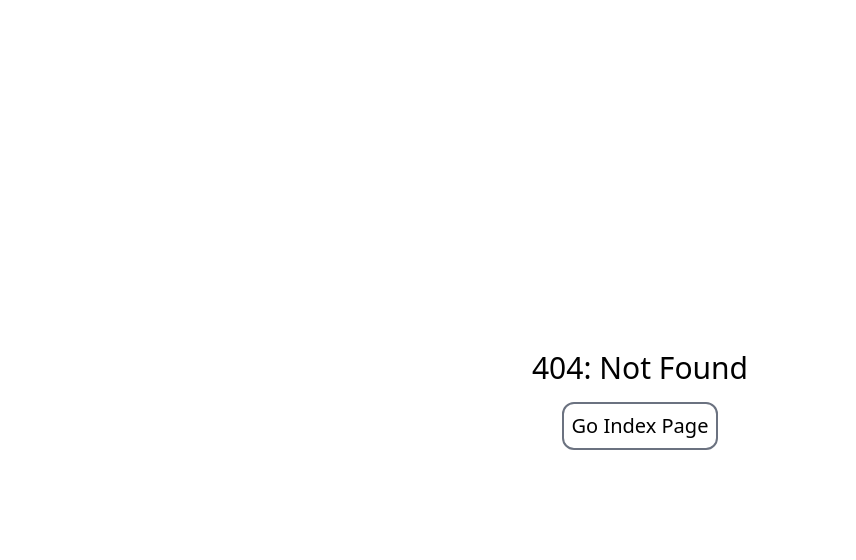
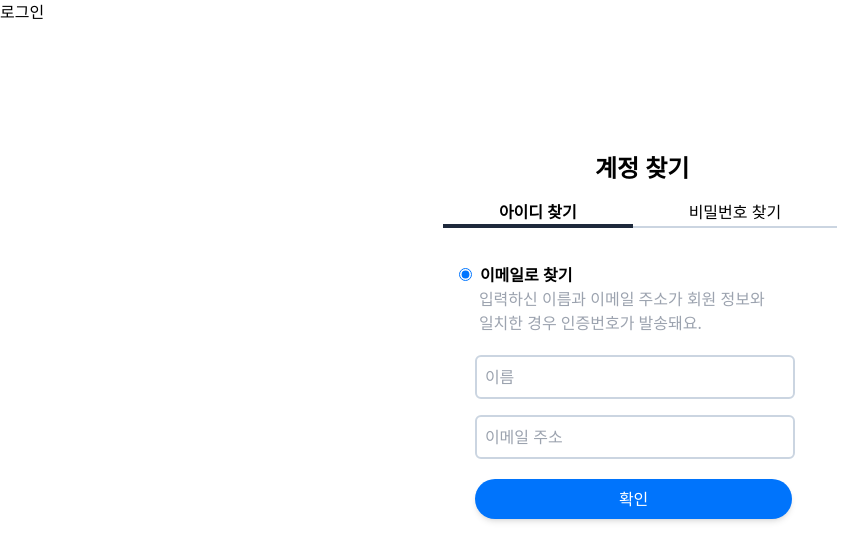
Before and after one commit to KlaytnTicket/klay-ticketing, a Next.js app: page /registerSearch in a window 1280 px wide. Before the commit this address had no page. Shown: the top 560 px of the page, without its empty margins (0-856 px from the left). Built offline with nearby package versions, Linux system fonts and the light colour scheme.

Commit message:
계정 찾기(아이디)

```diff
--- /dev/null
+++ b/pages/registerSearch/index.jsx
@@ -0,0 +1,122 @@
+import axios from "axios";
+import Head from "next/head";
+import Link from "next/link";
+import { useState } from "react";
+
+export default function Home() {
+  const [userNICKNAME, setUserNICKNAME] = useState('');
+  const [userEMAIL, setUserEMAIL] = useState('');
+  const [userID, setUserID] = useState('');
+  const [error, setError] = useState('');
+  const [success, setSuccess] = useState(false);
+
+  const handleSubmit = async (event) => {
+    event.preventDefault();
+
+    try {
+      const res = await axios.post(
+        '/api/accounts/find-id',
+        {userNICKNAME, userEMAIL}
+      );
+
+      if(res.status === 200){
+        setSuccess(true);
+        setUserID(res.data.userID);
+        setError('');
+      }
+    } catch (error) {
+      setError(error.res?.data?.message || '아이디 찾기 실패. 다시 시도해라.');
+      setSuccess(false);
+    }
+  };
+
+  return (
+    <div>
+      <Head>
+        <title>계정 찾기</title>
+      </Head>
+
+      <Link href="/login">로그인</Link>
+
+      <main className="min-h-screen mt-32 flex justify-center">
+        <div>
+          <h2 className="font-bold text-2xl px-10
+            ml-28">계정 찾기</h2>
+
+          <div className="flex mt-4">
+            <Link href="/registerSearch"
+              className="px-14 font-semibold
+              border-slate-800 border-b-4">아이디 찾기</Link>
+
+            <Link href="/registerSearch/resetpsw"
+              className="px-14 border-slate-300 border-b-2">
+              비밀번호 찾기</Link>
+          </div>
+
+
+          {/* 아이디 찾은 결과 */}
+          {success  ? (<div>
+            <input type="radio"
+              checked ="true"
+              className="ml-4 mt-10"
+            />
+            <label
+              className="ml-2"
+            >아이디: {userID}</label>
+            <div className="mt-12">
+              <Link href="/registerSearch/resetpsw"
+                className="mr-20 py-3 px-5
+                border-slate-300 border-2 rounded-full"
+              >비밀번호 찾기</Link>
+
+              <Link href="/login"
+                className="ml-3 py-3 px-12
+                bg-custom-blue text-white rounded-full"
+              >로그인</Link>
+            </div>
+          </div>) : (<>
+            <input type="radio"
+              name="search"
+              className="ml-4 mt-10"
+              checked="true"
+            />
+            <label
+              className="font-semibold ml-2"
+            >이메일로 찾기</label>
+            <div>
+              <p className="ml-9 text-gray-400">
+                입력하신 이름과 이메일 주소가 회원 정보와<br />
+                일치한 경우 인증번호가 발송돼요.
+              </p>
+              <form onSubmit={handleSubmit}>
+                <input
+                  value={userNICKNAME}
+                  onChange={(e) => setUserNICKNAME(e.target.value)}
+                  required
+                  placeholder="이름"
+                  className="border-slate-300 border-2
+                rounded-md pl-2 py-2 w-80 mt-5 ml-8"
+                /><br />
+                <input
+                  value={userEMAIL}
+                  onChange={(e) => setUserEMAIL(e.target.value)}
+                  required
+                  placeholder="이메일 주소"
+                  className="border-slate-300 border-2
+                rounded-md pl-2 py-2 w-80 mt-4 ml-8"
+                /><br />
+
+                {error && <p>{error}</p>}
+
+                <button type="submit"
+                  className="py-2 px-36 mt-5 ml-8
+              bg-custom-blue text-white
+                font-light rounded-full shadow-md"
+                >확인</button>
+              </form>
+            </div></>)}
+        </div>
+      </main>
+    </div>
+  );
+}
```
